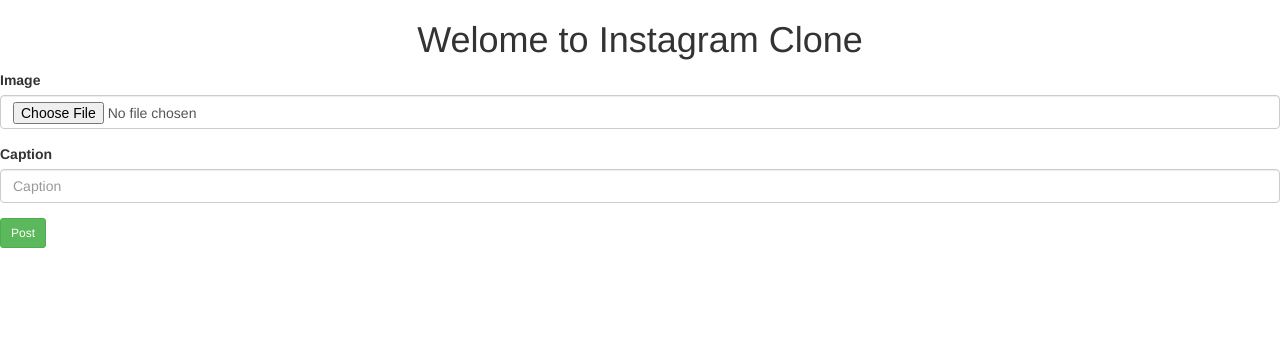
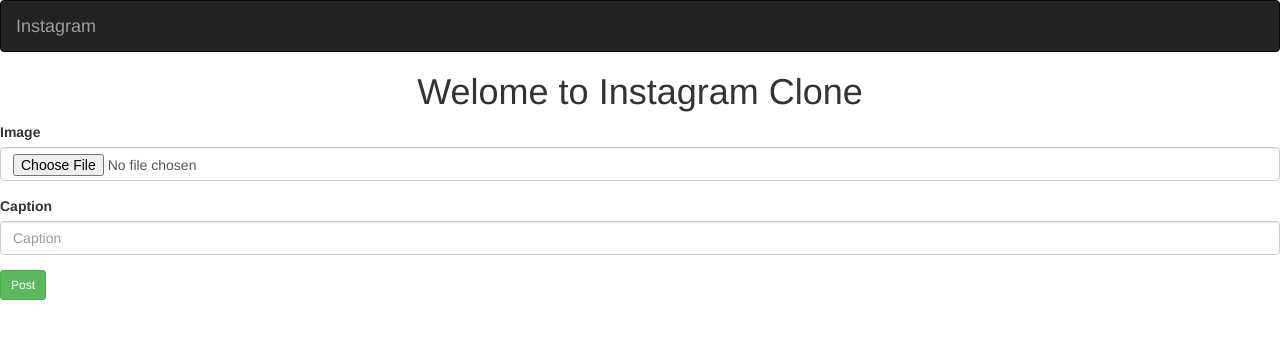
Before and after one commit to Derrick-Nyongesa/instagram-clone, a Django app: page / in a window 1280 px wide. Shown: the top 339 px of the page. Run offline with Django 3.2, Linux system fonts and the light colour scheme; some libraries are stand-ins or nearby versions.

Commit message:
created a navigation bar

```diff
--- a/instagram/templates/base.html
+++ b/instagram/templates/base.html
@@ -11,6 +11,7 @@
     {% endblock %}
 </head>
 <body>
+    {% include "navbar.html" %}
     {% block content %}
     {% endblock %}
 
--- /dev/null
+++ b/instagram/templates/navbar.html
@@ -0,0 +1,7 @@
+<nav class="navbar navbar-inverse">
+    <div class="container-fluid">
+      <div class="navbar-header">
+        <a class="navbar-brand" href="{% url 'homePage' %}">Instagram</a>
+      </div>
+    </div>
+  </nav>
```
